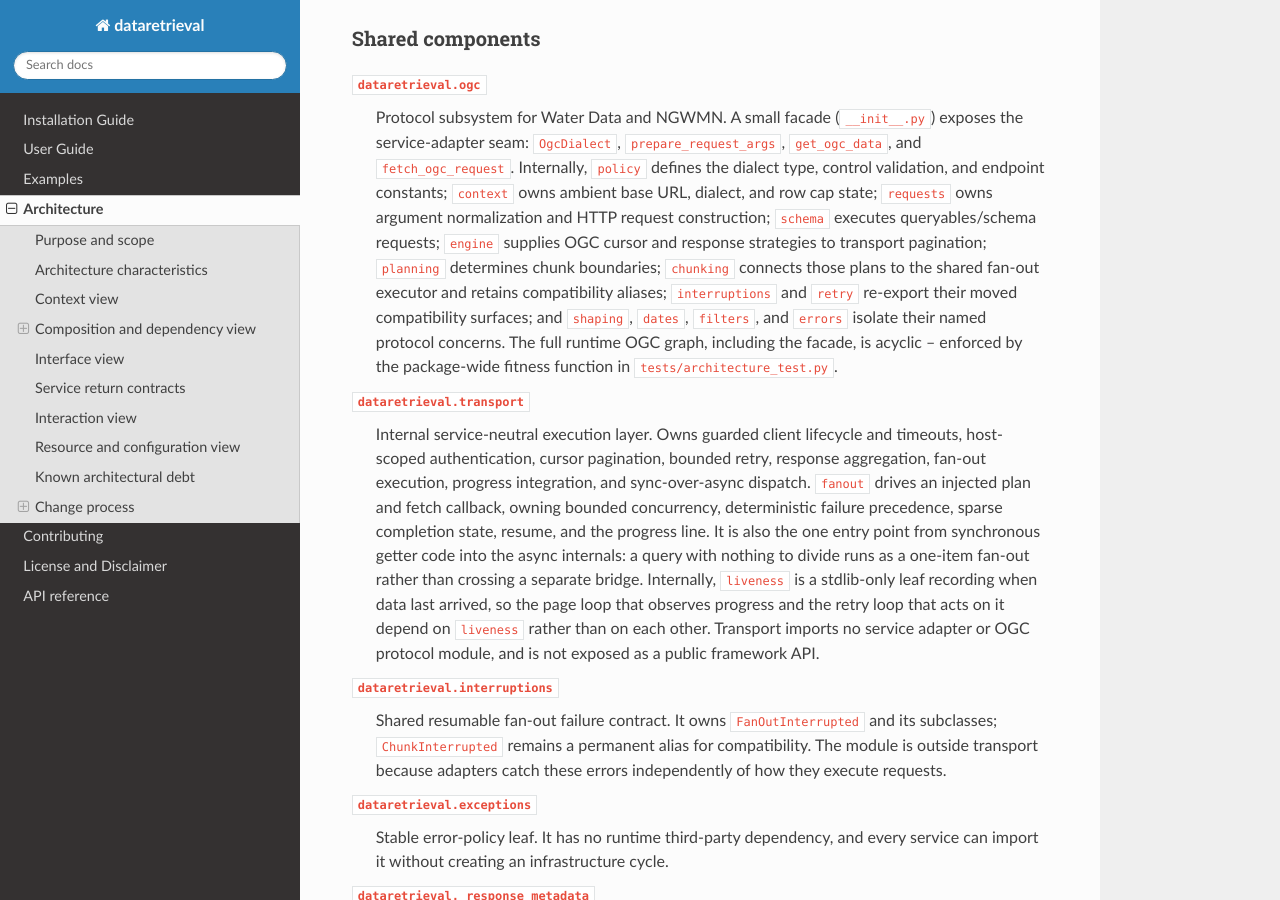
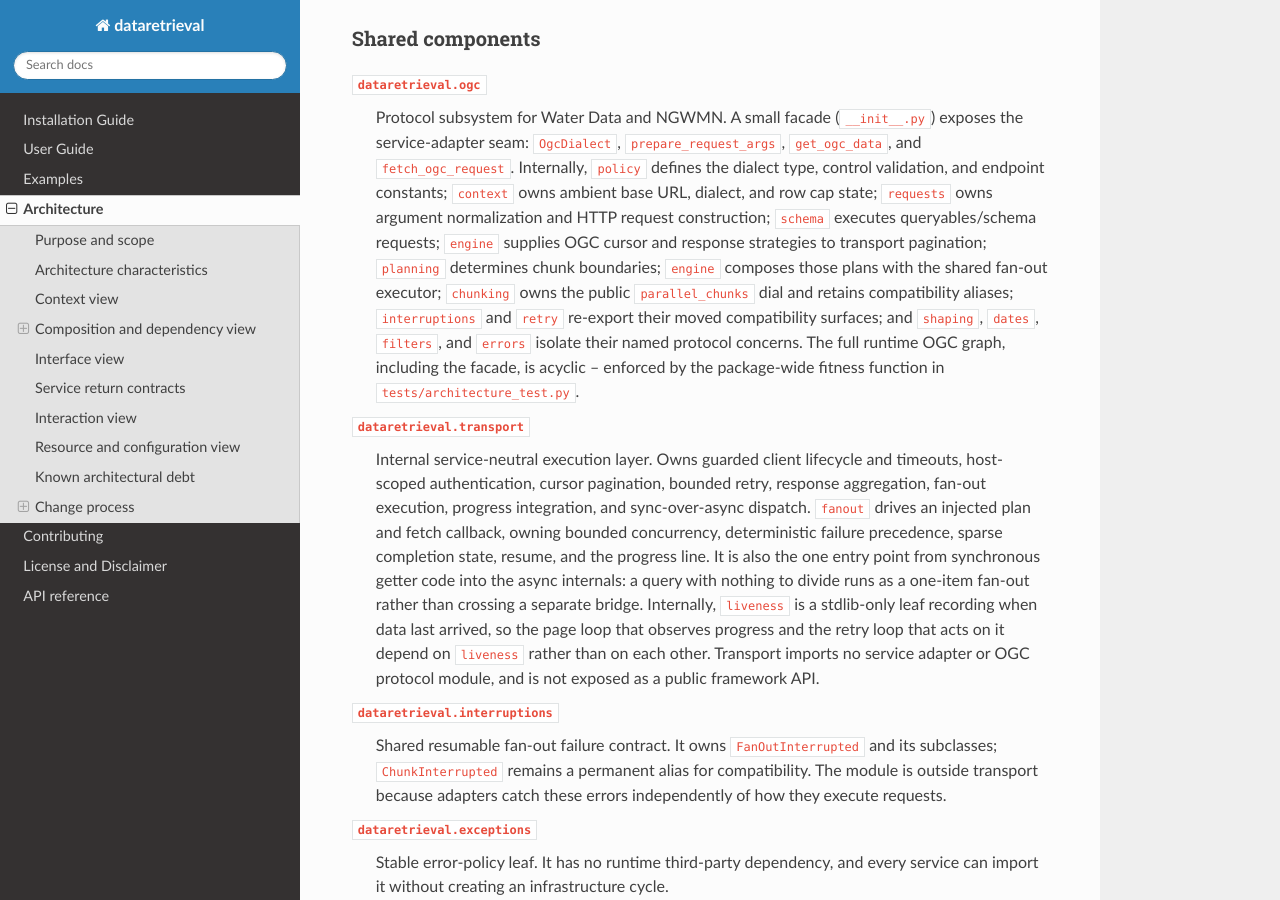
Before and after one commit to DOI-USGS/dataretrieval-python, a Sphinx documentation site: the page built from docs/source/architecture/index.rst, in a window 1280 px wide and 900 px high, scrolled down 2060 px. Built offline with Sphinx 7.4.7 and the Read the Docs theme 3.1.0, drawn with Linux system fonts in a browser that asks for light colours; pages that are not in the unit, such as notebooks, are missing from menus; some of the changed text lies outside the part shown.

```diff
--- a/docs/source/architecture/index.rst
+++ b/docs/source/architecture/index.rst
@@ -105,12 +105,13 @@
     state; ``requests`` owns argument normalization and HTTP request
     construction; ``schema`` executes queryables/schema requests; ``engine``
     supplies OGC cursor and response strategies to transport pagination;
-    ``planning`` determines chunk boundaries; ``chunking`` connects those plans
-    to the shared fan-out executor and retains compatibility aliases;
-    ``interruptions`` and ``retry`` re-export their moved compatibility
-    surfaces; and ``shaping``, ``dates``, ``filters``, and ``errors`` isolate
-    their named protocol concerns. The full runtime OGC graph, including the
-    facade, is acyclic -- enforced by the package-wide fitness function in
+    ``planning`` determines chunk boundaries; ``engine`` composes those plans
+    with the shared fan-out executor; ``chunking`` owns the public
+    ``parallel_chunks`` dial and retains compatibility aliases; ``interruptions``
+    and ``retry`` re-export their moved compatibility surfaces; and ``shaping``,
+    ``dates``, ``filters``, and ``errors`` isolate their named protocol
+    concerns. The full runtime OGC graph, including the facade, is acyclic --
+    enforced by the package-wide fitness function in
     ``tests/architecture_test.py``.
 
 ``dataretrieval.transport``
```
Also changed, not shown: other parts of docs/source/architecture/index.rst (+1 -0 lines), docs/source/architecture/health-iterations.rst (added, +104 -0 lines).
